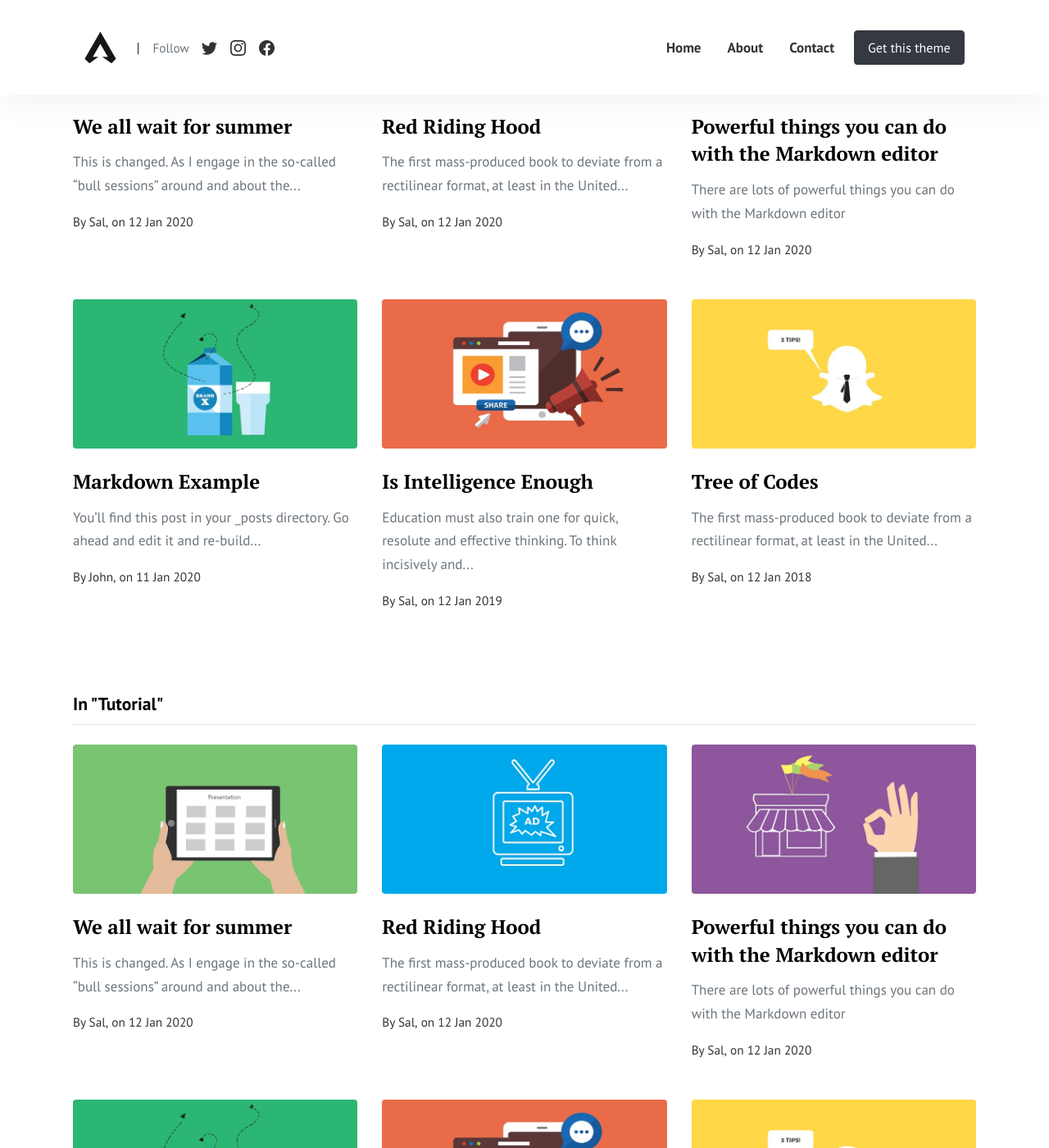
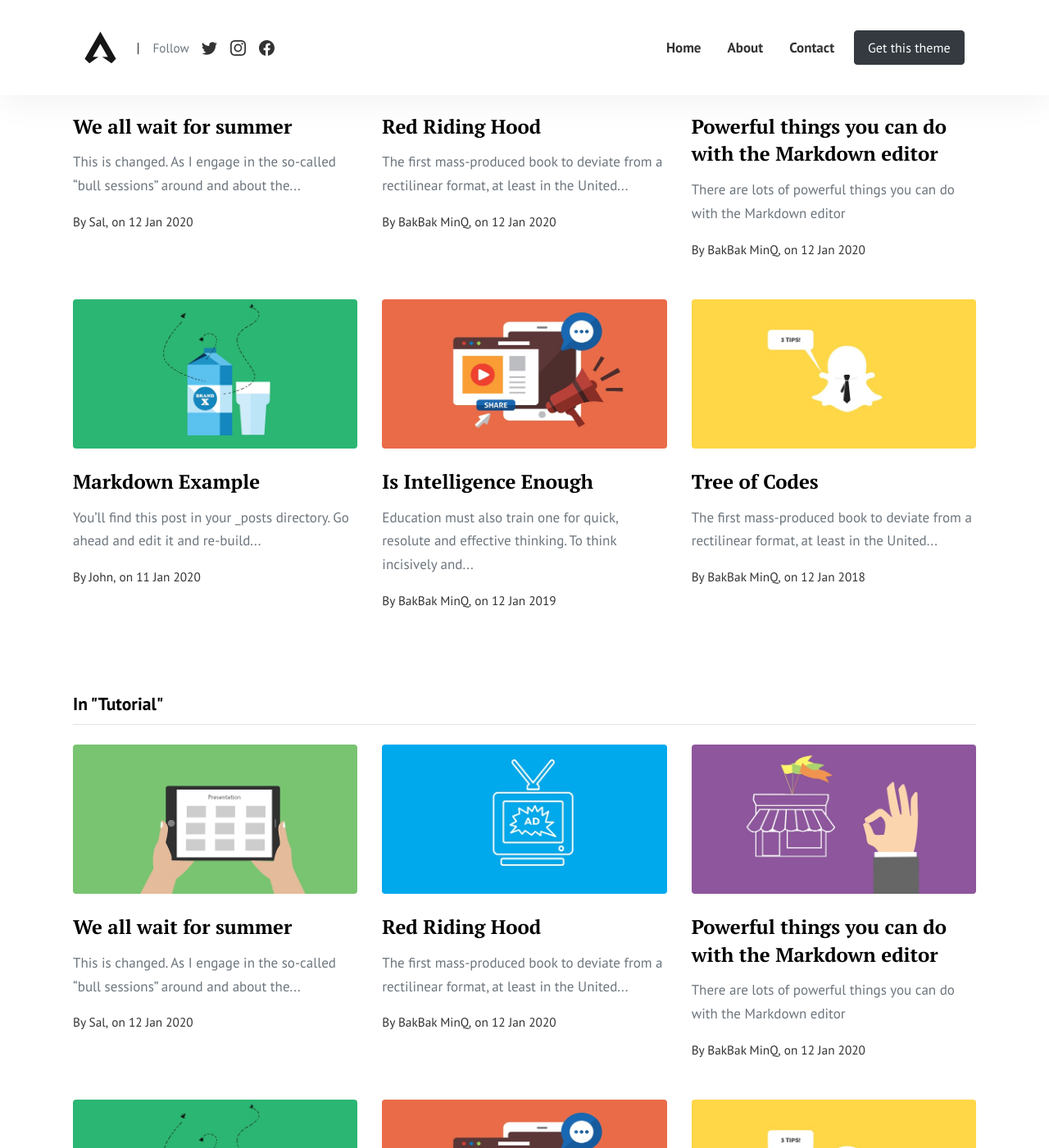
Before and after one commit to bakbakminq/bakbakminq.github.io, a Jekyll site: the page built from pages/categories.html, in a window 1280 px wide and 1400 px high, scrolled down 299 px. Shown: the whole window at 82% size. Built offline with Jekyll 4.4.1, drawn with Linux system fonts in a browser that asks for light colours; part of the change alters nothing that is shown; some of the changed text lies outside the part shown.

Commit message:
commit message2

```diff
--- a/_config.yml
+++ b/_config.yml
@@ -8,7 +8,7 @@ favicon: 'assets/images/favicon.ico'
 author: Sal
 paginate: 30
 disqus: 'demowebsite'
-locale: en_us
+locale: ko-KR
 lang: ko
 feed_items: 10
 feed_update_period: daily
@@ -25,13 +25,13 @@ ganalytics: UA-113961478-1
 # Authors
 authors:
   sal:
-    name: Sal
-    display_name: Sal
+    name: Minkyu Park
+    display_name: BakBak MinQ
     avatar: 'assets/images/sal.png'
-    email: wowthemesnet@gmail.com
-    web: https://www.wowthemes.net/category/jekyll-themes/
+    email: bakbakminq@gmail.com
+    web: https://github.com/bakbakminq/bakbakminq.github.io
     twitter: https://twitter.com/wowthemesnet
-    description: "Author of Affiliates, a template available for WordPress, HTML, Ghost and Jekyll. You are currently previewing Jekyll template demo."
+    description: "Let's GOGO"
   john:
     name: John
     display_name: John
```
